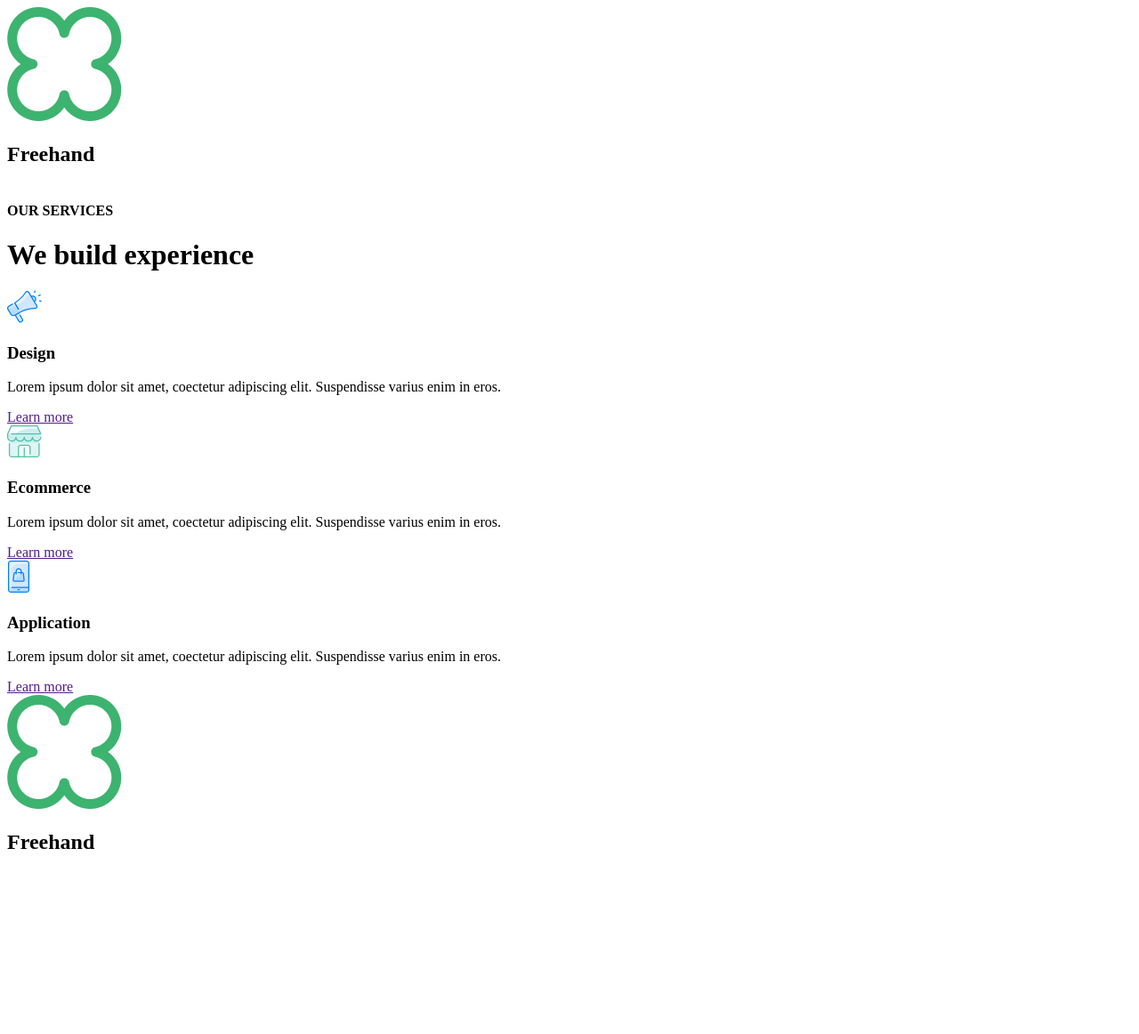
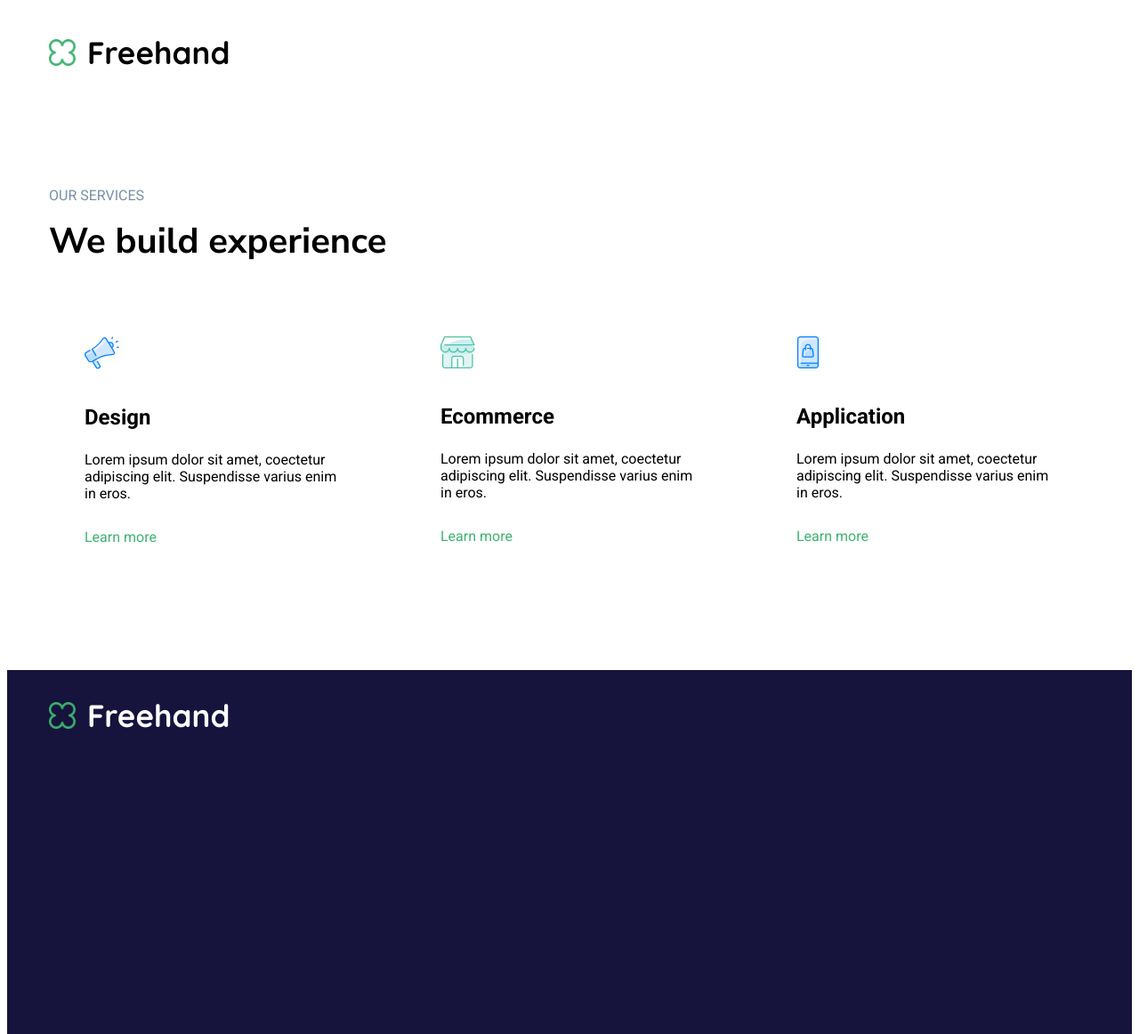
Before and after one commit to MaryMaistrova/SVG, a plain HTML site: page index.html in a window 1280 px wide. Shown: the top 1162 px of the page at 89% size. Drawn offline with Linux system fonts and the light colour scheme.

Commit message:
added icons

```diff
--- a/index.html
+++ b/index.html
@@ -14,12 +14,12 @@
 </head>
 
 <body>
-  <heaher>
-    <img src="images/Vector.png" alt="logo">
+  <header>
+    <img src="images/Vector.png" alt="logo" width="30px" height="30px">
     <h2>Freehand</h2>
-  </heaher>
+  </header>
 
-  <body>
+  <main>
     <h4>OUR SERVICES</h4>
     <h1>We build experience</h1>
     <section class="services">
@@ -110,14 +110,32 @@
         <a href="">Learn more</a>
       </article>
     </section>
-  </body>
+  </main>
 
   <footer>
-    <img src="images/Vector.png" alt="logo">
-    <h2>Freehand</h2>
+    <div class="bottom-logo">
+      <img src="images/Vector.png" alt="logo" width="30px" height="30px">
+      <h2>Freehand</h2>
+    </div>
     <svg>
-      <use xmlns:href="images/instagram.svg#insta"></use>
+      <use xlink:href="icons.html#instagram-icon"></use>
     </svg>
+    <svg>
+      <use xlink:href="icons.html#facebook-icon"></use>
+    </svg>
+    <svg>
+      <use xlink:href="icons.html#github-icon"></use>
+    </svg>
+    <svg>
+      <use xlink:href="icons.html#dribbble-icon"></use>
+    </svg>
+    <svg>
+      <use xlink:href="icons.html#twitter-icon"></use>
+    </svg>
+
+
+
+
   </footer>
 </body>
 
--- a/style.css
+++ b/style.css
@@ -1,6 +1,88 @@
+:root {
+  --width: 1170px;
+}
+
+header, footer {
+  width: var(--width);
+  display: flex;
+  align-items: center;
+  margin: auto;
+  gap: 13px;
+}
+
 h2 {
-  display: inline-block;
-  font-style: 35px;
-  font-family: "Quicksand" serif;
-  width: 1170px;
+  font-size: 35px;
+  font-family: "Quicksand", serif;
 }
+
+h4 {
+  width: var(--width);
+  font-size: 16px;
+  font-family: "Roboto", serif;
+  color: #7690A8;
+  font-weight: normal;
+  display: flex;
+  margin: auto;
+  padding-bottom: 15px;
+}
+
+h1 {
+  width: var(--width);
+  font-size: 40px;
+  font-family: "Nunito Sans", serif;
+  display: flex;
+  margin: auto;
+  padding-bottom: 40px;
+}
+
+main {
+  margin-top: 100px;
+  margin-bottom: 100px;
+}
+
+.services {
+  width: var(--width);
+  display: flex;
+  margin: auto;
+  gap: 30px;
+
+}
+
+article {
+  width: 290px;
+  font-family: "Roboto", serif;
+  padding: 40px;
+}
+
+h3 {
+  padding-top: 12px;
+  font-size: 24px;
+}
+
+p {
+  padding-bottom: 14px;
+}
+
+article>a {
+  text-decoration: none;
+  color: #3DB370;
+}
+
+body>footer {
+  background-color: #16133D;
+  width: 100%;
+  display: block;
+}
+
+body>footer>.bottom-logo {
+  width: var(--width);
+  color: #fff;
+  margin: auto;
+  display: flex;
+  align-items: center;
+  gap: 13px;
+}
+
+svg {
+
+}
```
Also changed, not shown: icons.html (added, +17 -0 lines).
